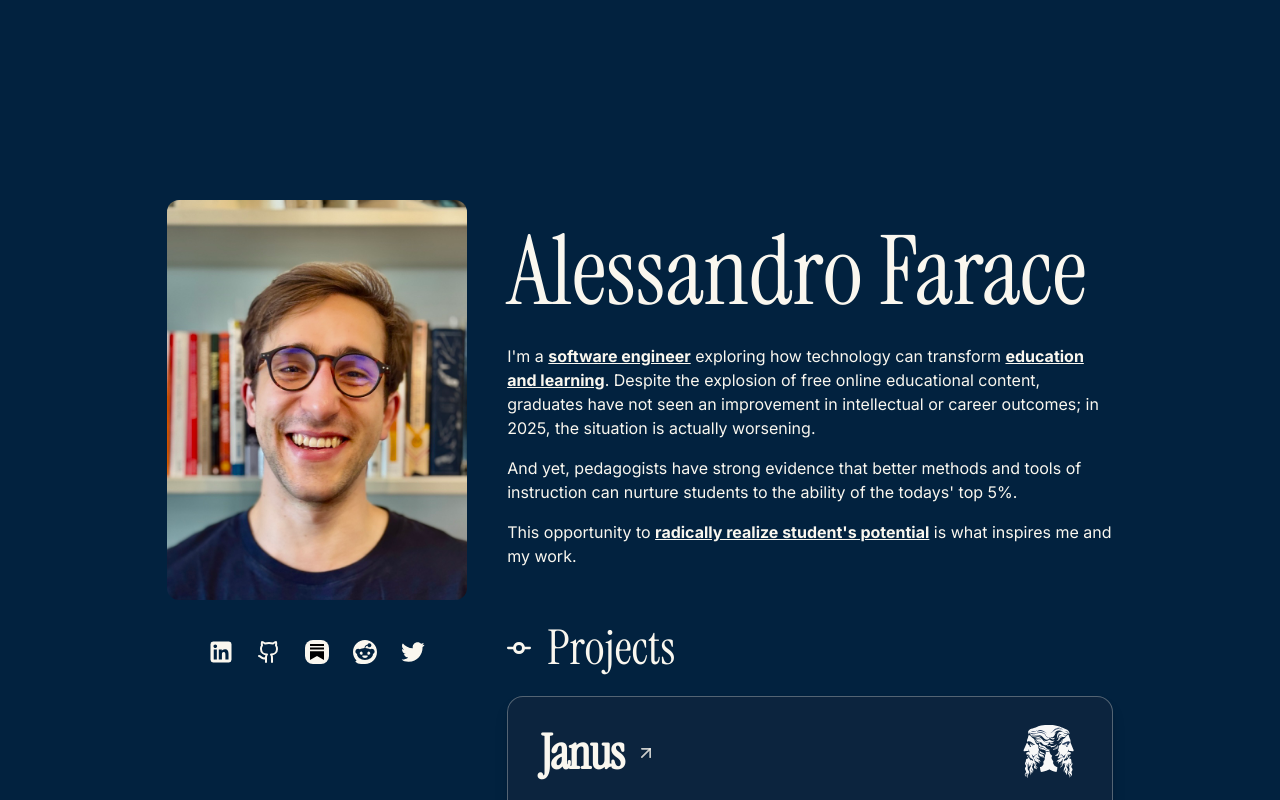
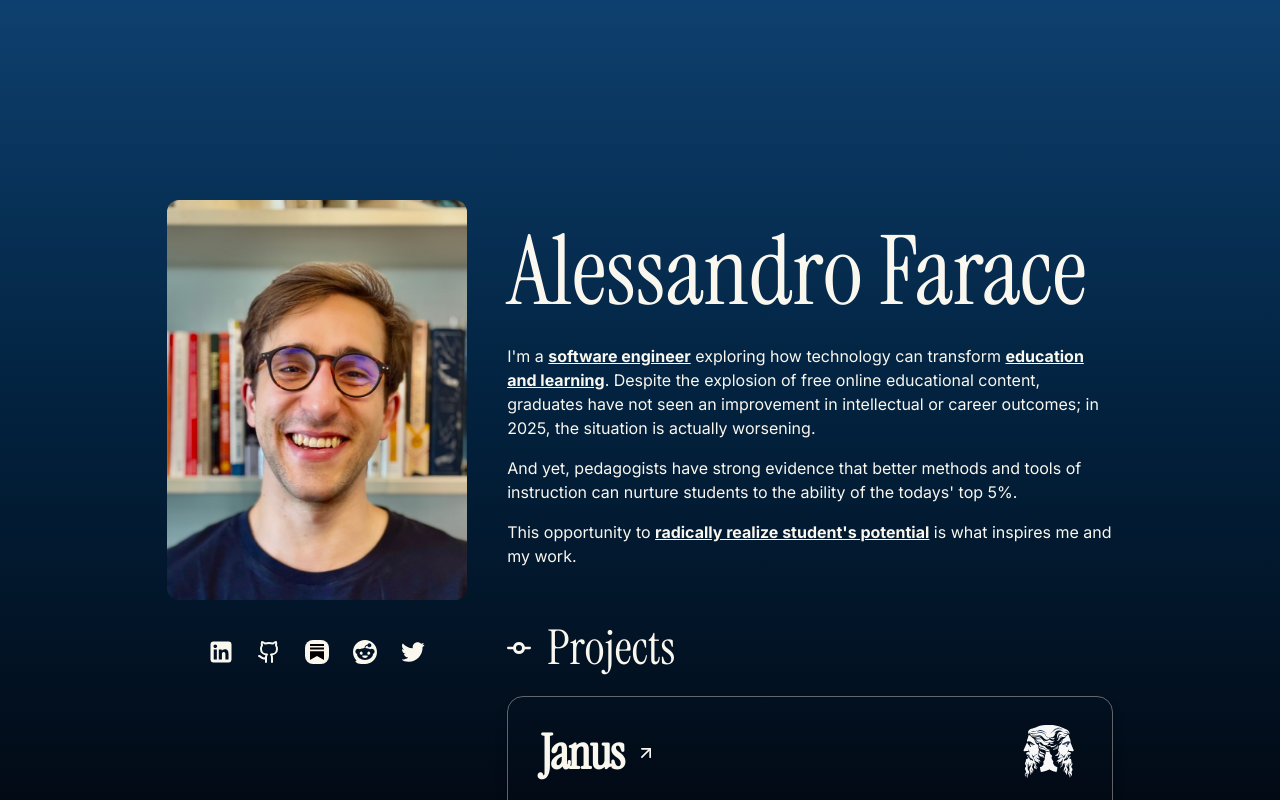
Before and after one commit to A-F-V/personal-portfolio, a Next.js app: page / in a window 1280 px wide. Shown: the top 800 px of the page. Built offline with nearby package versions, Linux system fonts and the light colour scheme.

Commit message:
Gradient background

```diff
--- a/src/app/globals.css
+++ b/src/app/globals.css
@@ -28,28 +28,27 @@
         --destructive: var(--secondary);
 
         /* Backgrounds (lightest to darkest)*/
-        --muted: var(--h-bg) var(--sat-bg) 91%;
-        --background: var(--h-bg) var(--sat-bg) 95%;
-        --card: var(--h-bg) var(--sat-bg) 99%;
+        --muted: #10263f;
+        --light-background: #0e406f;
+        --background: #02223f;
+        --dark-background: #020a15;
+        --card: #10263f;
         --popover: var(--card);
 
         /* Foregrounds (lightest to darkest)*/
-        --muted-foreground: var(--h-blue) 10% 60%; /*var(--h-blue) 30% 70%;*/
-        --foreground: var(--h-blue) var(--sat-blue) 10%;
+        --muted-foreground: #faf7ef;
+        --foreground: #faf7ef;
         --card-foreground: var(--foreground);
         --popover-foreground: var(--foreground);
 
-        --primary-foreground: var(--card);
-        --secondary-foreground: var(--card);
-        --destructive-foreground: var(--secondary-foreground);
+        --primary-foreground: #10263f;
+        --secondary-foreground: #10263f;
+        --destructive-foreground: #030b18;
 
         /* Borders (lightest to darkest)*/
-        --border: transparent;
-        --input: var(--foreground);
-        --ring: var(--foreground);
-
-        /* Custom dark background color */
-        --dark-bg: rgb(3, 11, 24);
+        --input: #faf7ef;
+        --border: #faf7ef60;
+        --ring: #faf7ef;
 
         --radius: 0.75rem;
     }
@@ -65,6 +64,7 @@
     /* Add global typography styles */
     body {
         @apply bg-background text-foreground;
+
         /* Default letter spacing for the entire site if desired */
         @apply tracking-normal;
     }
@@ -79,6 +79,16 @@
         text-transform: uppercase;
         font-weight: 500;
         letter-spacing: 0.25em;
+    }
+
+    .home-gradient {
+        background-image: linear-gradient(
+            to bottom,
+            var(--light-background) 0%,
+            var(--background) 50vh,
+            var(--dark-background) 100vh,
+            var(--dark-background) 100%
+        );
     }
 }
 
--- a/src/app/layout.tsx
+++ b/src/app/layout.tsx
@@ -57,7 +57,7 @@ export default function RootLayout({ children }: RootLayoutProps) {
                 />
             </head>
             <body
-                className={`${inter.className} font-sans antialiased bg-background`}
+                className={`${inter.className} font-sans antialiased bg-no-repeat`}
             >
                 {children}
                 <Analytics />
--- a/src/app/page.tsx
+++ b/src/app/page.tsx
@@ -2,7 +2,7 @@ import { LandingHero } from "@/components/landing-hero";
 
 export default function Home() {
     return (
-        <div className="flex flex-col items-center  min-h-screen lg:pt-[20vh] lg:pb-[5vh]">
+        <div className="flex flex-col items-center min-h-screen lg:pt-[20vh] lg:pb-[5vh] home-gradient">
             <LandingHero />
         </div>
     );
--- a/src/components/container.tsx
+++ b/src/components/container.tsx
@@ -6,13 +6,9 @@ interface ContainerProps extends React.HTMLAttributes<HTMLDivElement> {
 
 export function Container({ children, className, ...props }: ContainerProps) {
     return (
-    <div className={cn("", "shadow-[0_0_20px_var(--midground)]")}>
+        <div>
             <div
-        className={cn(
-          "relative p-10 bg-midground",
-          "rounded-3xl shadow-[inset_0_0_20px_var(--background)]",
-          className
-        )}
+                className={cn("relative p-10 ", "rounded-3xl ", className)}
                 {...props}
             >
                 {children}
--- a/tailwind.config.ts
+++ b/tailwind.config.ts
@@ -21,36 +21,35 @@ const config: Config = {
                 "spin-slow": "spin 3s linear infinite",
             },
             colors: {
-                border: "#264066",
-                input: "#0f1d35",
-                ring: "#2d628b",
-                background: "#02223f",
-                foreground: "#faf7ef",
+                border: "var(--border)",
+                input: "var(--input)",
+                ring: "var(--ring)",
+                background: "var(--background)",
+                foreground: "var(--foreground)",
                 primary: {
-                    DEFAULT: "#2d628b",
-                    foreground: "#f6efe0",
+                    DEFAULT: "var(--primary)",
+                    foreground: "var(--primary-foreground)",
                 },
                 secondary: {
-                    DEFAULT: "#183159",
-                    foreground: "#f6efe0",
+                    DEFAULT: "var(--secondary)",
+                    foreground: "var(--secondary-foreground)",
                 },
                 destructive: {
-                    DEFAULT: "#eb5c76",
-                    foreground: "#030b18",
+                    DEFAULT: "var(--destructive)",
+                    foreground: "var(--destructive-foreground)",
                 },
                 muted: {
-                    DEFAULT: "#10263f",
-                    foreground: "#cbd5e1",
+                    DEFAULT: "var(--muted)",
+                    foreground: "var(--muted-foreground)",
                 },
                 accent: {
-                    DEFAULT: "#faf7ef",
+                    DEFAULT: "var(--accent)",
                 },
                 popover: {
-                    DEFAULT: "#10263f",
-                    foreground: "#faf7ef",
+                    DEFAULT: "var(--popover)",
                 },
                 card: {
-                    DEFAULT: "#10263f",
+                    DEFAULT: "var(--card)",
                 },
             },
             fontSize: {
```
Lines whose indentation alone changed are shown as unchanged.
